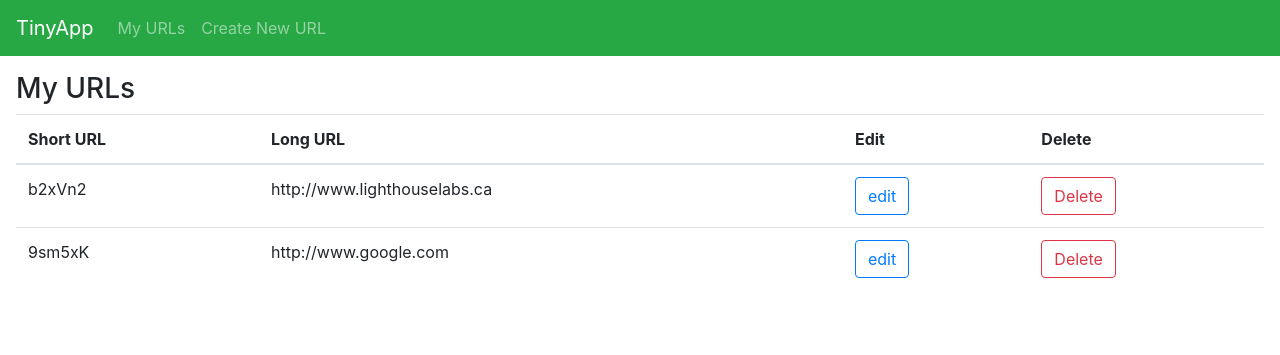
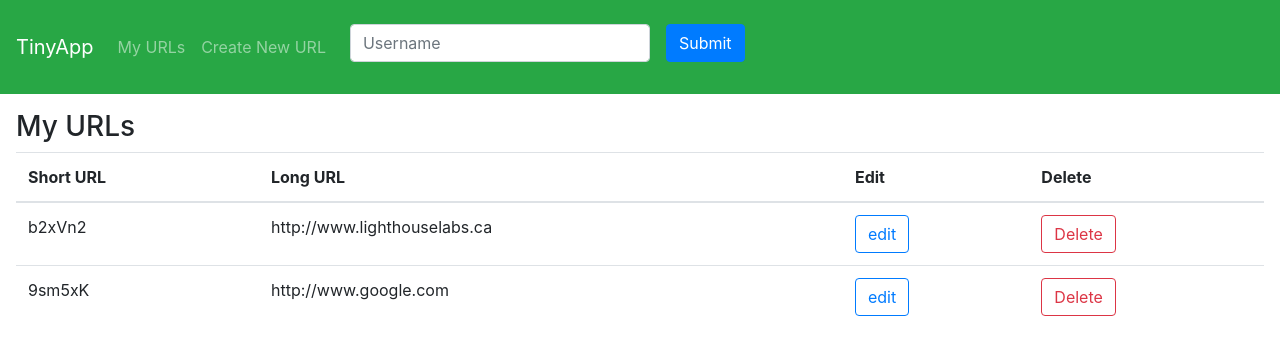
Before and after one commit to AustinNaz/tinyapp, a Node server app: page /urls in a window 1280 px wide. Shown: the top 355 px of the page. Run offline with Node 20, Linux system fonts and the light colour scheme; some libraries are stand-ins or nearby versions.

Commit message:
added in a username form and set the cookie

```diff
--- a/express_server.js
+++ b/express_server.js
@@ -1,8 +1,11 @@
 const express = require("express");
+var cookieParser = require('cookie-parser')
 const app = express();
 const PORT = 8080; // default port 8080
 
 const bodyParser = require("body-parser");
+
+app.use(cookieParser())
 
 app.use(bodyParser.urlencoded({extended: true}));
 
@@ -49,15 +52,19 @@ app.get("/u/:shortURL", (req, res) => {
 })
 
 app.post("/urls", (req, res) => {
-  console.log(req.body);
   let urlVars = {
     shortURL: String(generateRandomString()),
     longURL: req.body.longURL,
   }
   res.render("urls_show", urlVars)
   res.send(urlDatabase[urlVars['shortURL']] = urlVars['longURL']);
-  console.log(urlDatabase);     // Respond with 'Ok' (we will replace this)
 });
+
+app.post("/login", (req, res) => {
+  res.cookie('username', req.body.username);
+  res.redirect("/urls/");
+  // console.log(req.body);
+})
 
 app.listen(PORT, () => {
   console.log(`Example app listening on port ${PORT}!`);
--- a/package.json
+++ b/package.json
@@ -19,6 +19,7 @@
   "homepage": "https://github.com/MistaTG/tinyapp#readme",
   "dependencies": {
     "body-parser": "^1.19.0",
+    "cookie-parser": "^1.4.4",
     "ejs": "^3.0.1",
     "ejs-lint": "^1.0.1",
     "express": "^4.17.1"
--- a/views/partials/_header.ejs
+++ b/views/partials/_header.ejs
@@ -9,6 +9,12 @@
         <a class="nav-item nav-link" href="/urls">My URLs</a>
         <a class="nav-item nav-link" href="/urls/new">Create New URL</a>
       </div>
+      <form class="form-inline" action="/login" method="POST">
+        <div class="form-group mb-2 justify-content-end">
+          <input class="form-control" type="text" name="username" placeholder="Username" style="width: 300px; margin: 1em">
+          <button type="submit" class="btn btn-primary">Submit</button>
+        </div>
+      </form>
     </div>
   </nav>
 </header>
```
Also changed, not shown: 1 other file.
